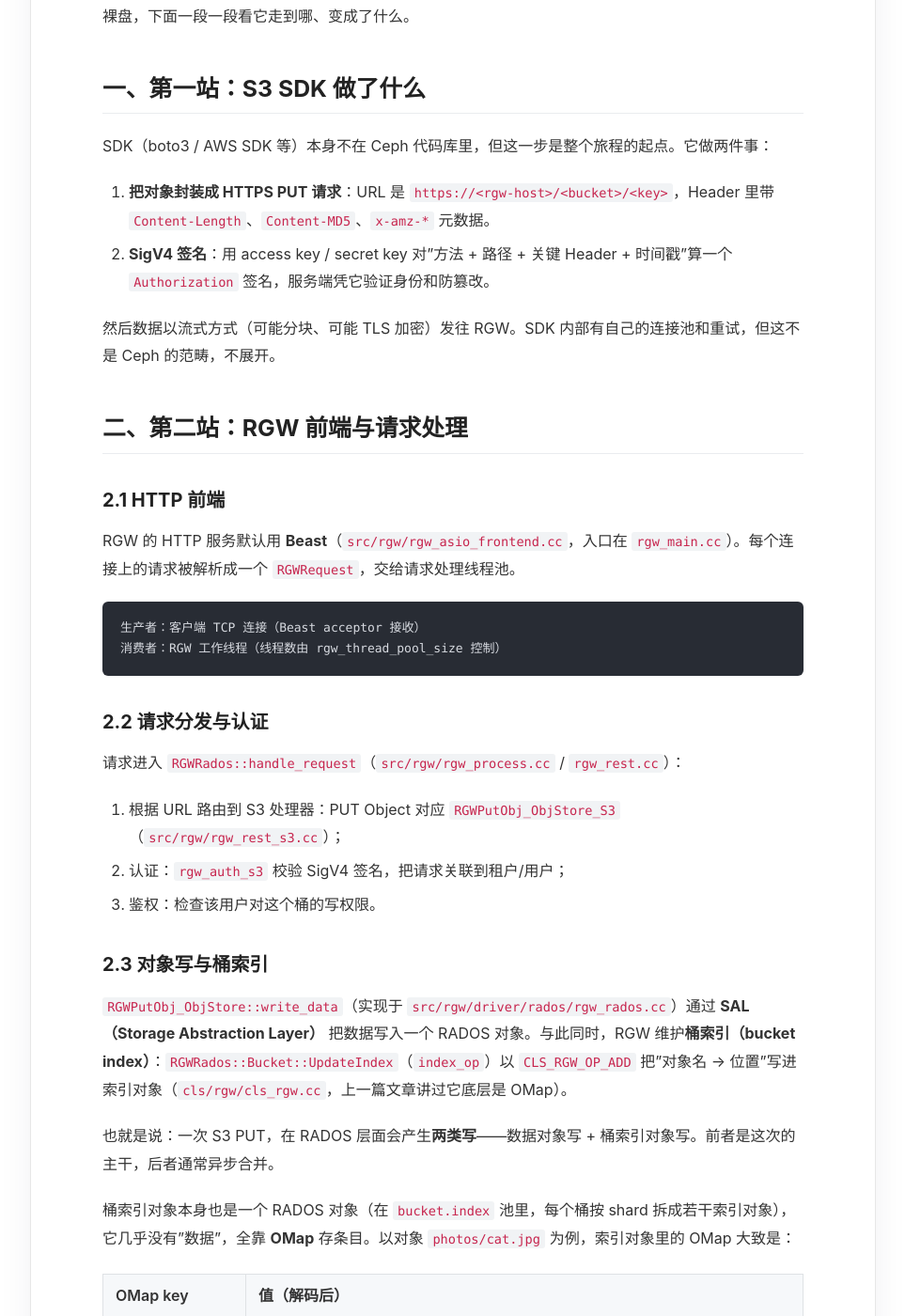
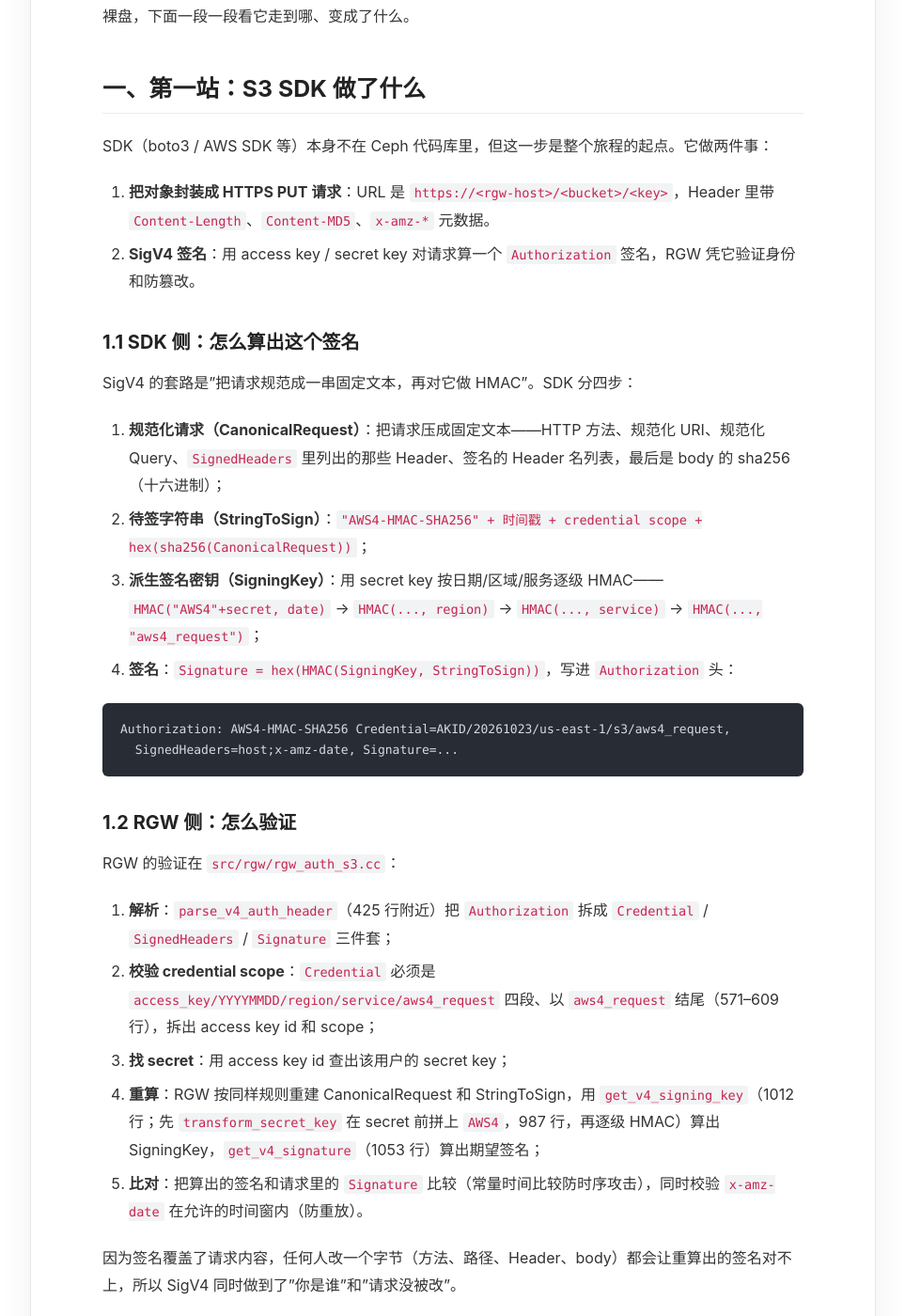
Before and after one commit to lnsyyj/lnsyyj.github.io, a Jekyll site: the page built from _posts/2026-10-23-ceph-s3-put-path.md, in a window 1280 px wide and 1400 px high, scrolled down 1668 px. Shown: the whole window at 94% size, without its empty margins (158-1121 px from the left). Built offline with Jekyll 4.4.1, drawn with Linux system fonts in a browser that asks for light colours; some of the changed text lies outside the part shown.

Commit message:
Add SigV4 signing and RGW verification detail to S3 path post

````diff
--- a/_posts/2026-10-23-ceph-s3-put-path.md
+++ b/_posts/2026-10-23-ceph-s3-put-path.md
@@ -43,7 +43,55 @@ flowchart TB
 SDK（boto3 / AWS SDK 等）本身不在 Ceph 代码库里，但这一步是整个旅程的起点。它做两件事：
 
 1. **把对象封装成 HTTPS PUT 请求**：URL 是 `https://<rgw-host>/<bucket>/<key>`，Header 里带 `Content-Length`、`Content-MD5`、`x-amz-*` 元数据。
-2. **SigV4 签名**：用 access key / secret key 对"方法 + 路径 + 关键 Header + 时间戳"算一个 `Authorization` 签名，服务端凭它验证身份和防篡改。
+2. **SigV4 签名**：用 access key / secret key 对请求算一个 `Authorization` 签名，RGW 凭它验证身份和防篡改。
+
+### 1.1 SDK 侧：怎么算出这个签名
+
+SigV4 的套路是"把请求规范成一串固定文本，再对它做 HMAC"。SDK 分四步：
+
+1. **规范化请求（CanonicalRequest）**：把请求压成固定文本——HTTP 方法、规范化 URI、规范化 Query、`SignedHeaders` 里列出的那些 Header、签名的 Header 名列表，最后是 body 的 sha256（十六进制）；
+2. **待签字符串（StringToSign）**：`"AWS4-HMAC-SHA256" + 时间戳 + credential scope + hex(sha256(CanonicalRequest))`；
+3. **派生签名密钥（SigningKey）**：用 secret key 按日期/区域/服务逐级 HMAC——`HMAC("AWS4"+secret, date)` → `HMAC(..., region)` → `HMAC(..., service)` → `HMAC(..., "aws4_request")`；
+4. **签名**：`Signature = hex(HMAC(SigningKey, StringToSign))`，写进 `Authorization` 头：
+
+```text
+Authorization: AWS4-HMAC-SHA256 Credential=AKID/20261023/us-east-1/s3/aws4_request,
+  SignedHeaders=host;x-amz-date, Signature=...
+```
+
+### 1.2 RGW 侧：怎么验证
+
+RGW 的验证在 `src/rgw/rgw_auth_s3.cc`：
+
+1. **解析**：`parse_v4_auth_header`（425 行附近）把 `Authorization` 拆成 `Credential` / `SignedHeaders` / `Signature` 三件套；
+2. **校验 credential scope**：`Credential` 必须是 `access_key/YYYYMMDD/region/service/aws4_request` 四段、以 `aws4_request` 结尾（571–609 行），拆出 access key id 和 scope；
+3. **找 secret**：用 access key id 查出该用户的 secret key；
+4. **重算**：RGW 按同样规则重建 CanonicalRequest 和 StringToSign，用 `get_v4_signing_key`（1012 行；先 `transform_secret_key` 在 secret 前拼上 `AWS4`，987 行，再逐级 HMAC）算出 SigningKey，`get_v4_signature`（1053 行）算出期望签名；
+5. **比对**：把算出的签名和请求里的 `Signature` 比较（常量时间比较防时序攻击），同时校验 `x-amz-date` 在允许的时间窗内（防重放）。
+
+因为签名覆盖了请求内容，任何人改一个字节（方法、路径、Header、body）都会让重算出的签名对不上，所以 SigV4 同时做到了"你是谁"和"请求没被改"。
+
+### 1.3 签名与验证时序图
+
+```mermaid
+sequenceDiagram
+    participant SDK as S3 SDK
+    participant RGW as RGW auth_s3
+    participant US as RGW 用户存储
+
+    SDK->>SDK: 构造 CanonicalRequest
+    SDK->>SDK: 生成 StringToSign
+    SDK->>SDK: 派生 SigningKey 并算 Signature
+    SDK->>RGW: HTTPS PUT + Authorization 头
+    RGW->>RGW: parse_v4_auth_header 拆 Credential SignedHeaders Signature
+    RGW->>RGW: 校验 credential scope 格式
+    RGW->>US: 用 access key 查 secret key
+    US-->>RGW: secret key
+    RGW->>RGW: 重建 CanonicalRequest 与 StringToSign
+    RGW->>RGW: get_v4_signing_key 与 get_v4_signature
+    RGW->>RGW: 常量时间比对签名并校验时间窗
+    RGW-->>SDK: 认证通过 继续处理
+```
 
 然后数据以流式方式（可能分块、可能 TLS 加密）发往 RGW。SDK 内部有自己的连接池和重试，但这不是 Ceph 的范畴，不展开。
 
````
